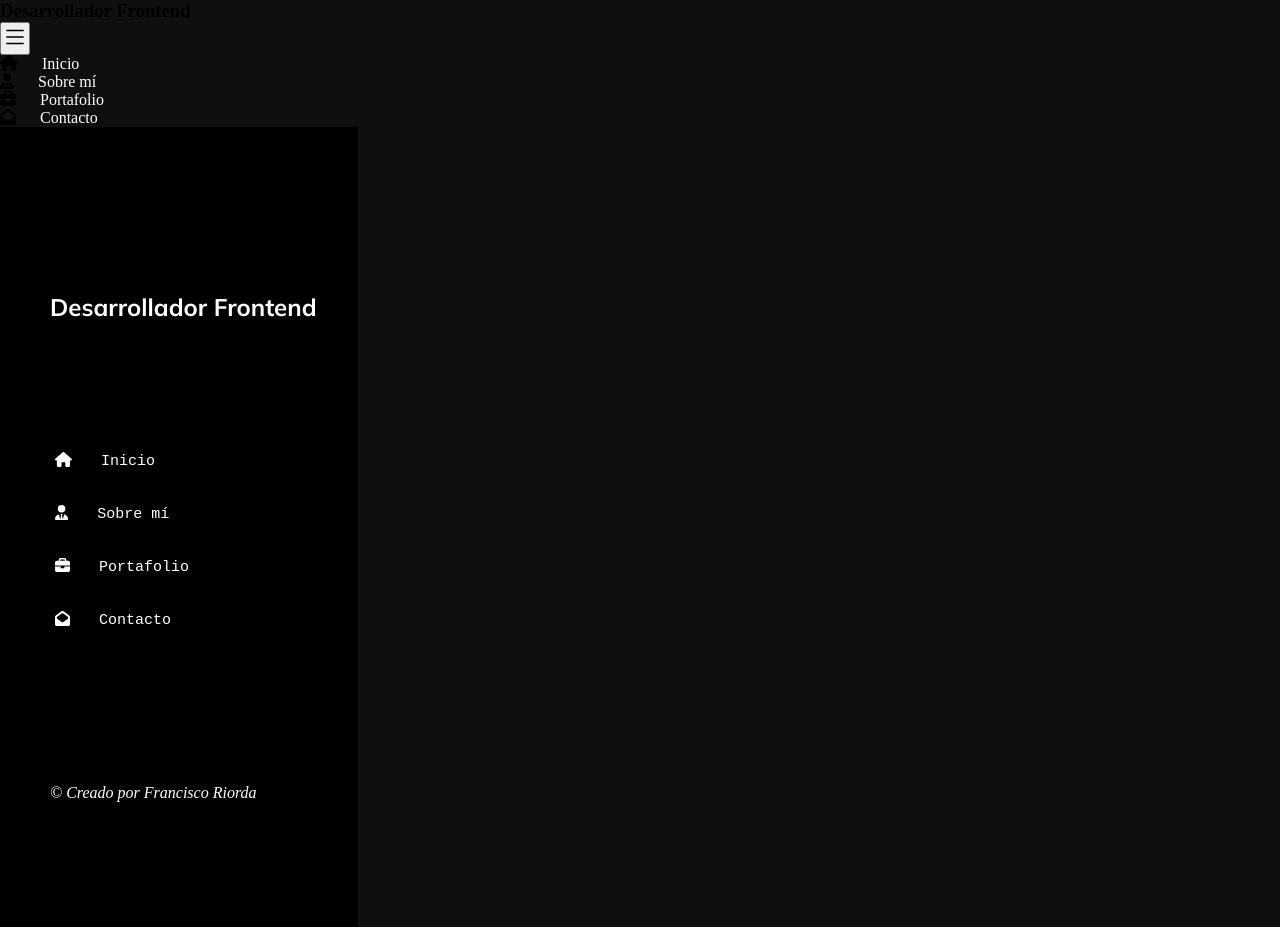
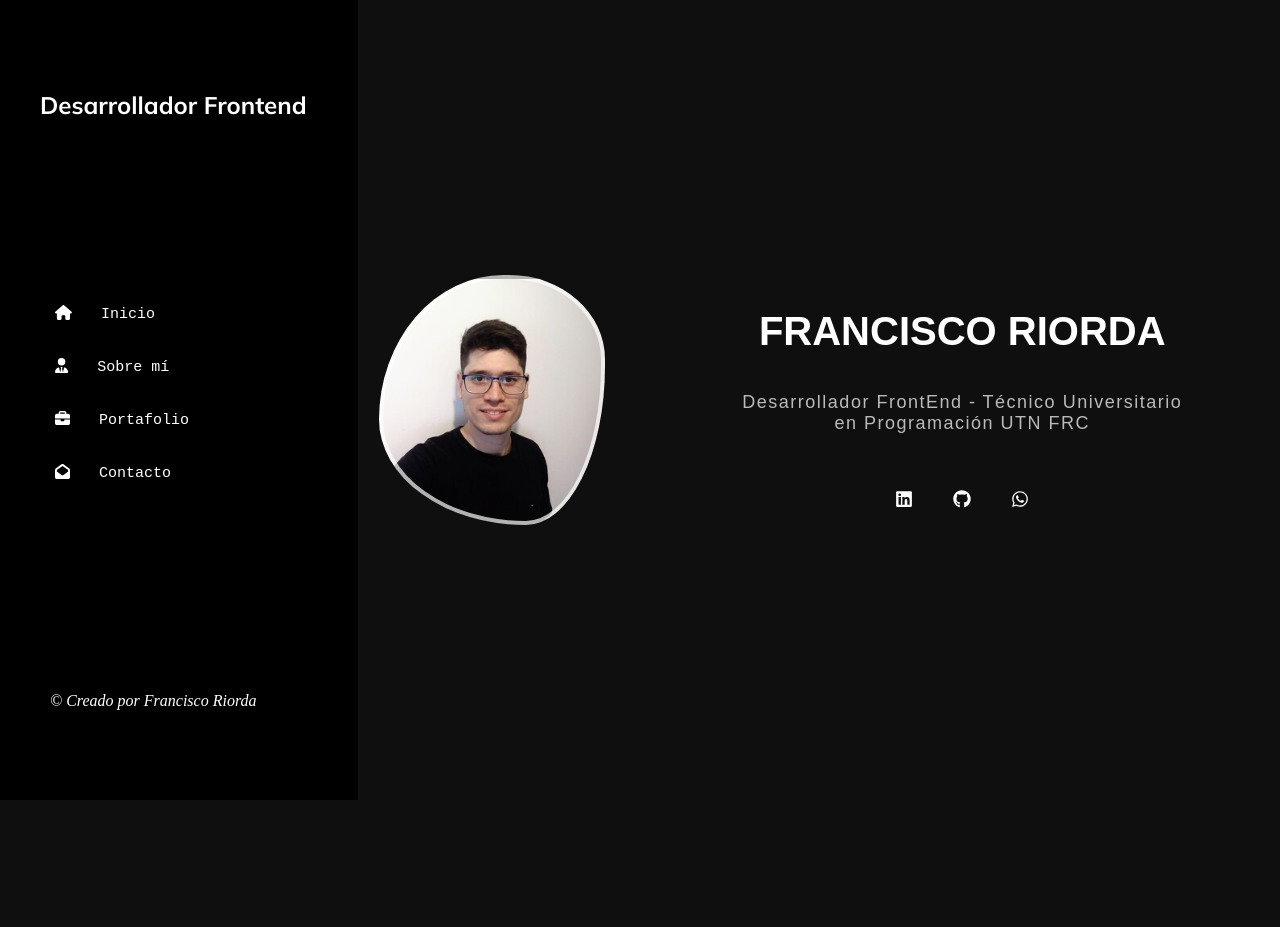
Before and after one commit to FranciscoRiorda/portfolio, a React (Create React App) app: page / in a window 1280 px wide. After the commit the page ends 840 px from the top, so only its background shows below. Built offline with nearby package versions, Linux system fonts and the light colour scheme.

Commit message:
@media home

```diff
--- a/src/componentes/Home/Home.jsx
+++ b/src/componentes/Home/Home.jsx
@@ -8,7 +8,7 @@ import { Link } from "react-router-dom";
 const Home = () => {
   return (
     <>
-      {/* <div className="card">
+      <div className="card">
         <div className="container">
           <div data-aos="fade-up" className="container2">
             <div className="cardPerfil">
@@ -26,10 +26,22 @@ const Home = () => {
                 </div>
                 <div data-aos="fade-left" className="redes">
                   <div>
-                    <FaLinkedin />
+                    <Link
+                      data-aos="fade-left"
+                      to="https://www.linkedin.com/in/francisco-riorda/"
+                      target="_blank"
+                    >
+                      <FaLinkedin className="redesHome" />
+                    </Link>
                   </div>
                   <div>
-                    <FaGithub />
+                    <Link
+                      data-aos="fade-left"
+                      to="https://github.com/FranciscoRiorda"
+                      target="_blank"
+                    >
+                      <FaGithub className="redesHome" />
+                    </Link>
                   </div>
                   <div>
                     <Link
@@ -37,7 +49,7 @@ const Home = () => {
                       to="https://wa.me/3534795305"
                       target="_blank"
                     >
-                      <FaWhatsapp className="wappHome" />
+                      <FaWhatsapp className="redesHome" />
                     </Link>
                   </div>
                 </div>
@@ -45,7 +57,7 @@ const Home = () => {
             </div>
           </div>
         </div>
-      </div> */}
+      </div>
     </>
   );
 };
--- a/src/componentes/Home/homeStyles.css
+++ b/src/componentes/Home/homeStyles.css
@@ -1,11 +1,205 @@
-.card{
+@keyframes bordes {
+    0% {
+        border-radius: 60% 40% 30% 70%/60% 30% 70% 40%;
+    }
+
+    50% {
+        border-radius: 30% 60% 70% 40%/50% 60% 30% 60%;
+    }
+
+    100% {
+        border-radius: 60% 40% 30% 70%/60% 30% 70% 40%;
+    }
+}
+
+@media (max-width: 575px) {
+    .card {
+        width: 100%;
+        display: flex;
+        justify-content: center;
+        margin-top: 10%;
+    }
+
+    .card>.container {
+        width: 100%;
+    }
+
+    .container2 {
+        width: 100%;
+    }
+
+    .cardPerfil {
+        width: 100%;
+        display: flex;
+        flex-direction: row;
+        flex-wrap: wrap;
+        justify-content: center;
+    }
+
+    .perfil {
+        display: flex;
+        flex-flow: row wrap;
+        justify-content: space-evenly;
+        width: 100%;
+        height: 300px;
+        color: white;
+        margin: 0px 20px;
+    }
+
+    .imgPerfil {
+        background-image: url("../../../public/assets/img/fotoPerfil.jpg");
+        background-repeat: no-repeat;
+        background-position: center;
+        width: 180px;
+        height: 180px;
+        margin: 60px 0px;
+        animation: bordes 7s infinite;
+        border: solid 4px rgba(255, 255, 255, 0.69);
+    }
+
+    .nombre {
+        font-size: 30px;
+        font-weight: 600;
+        margin: 15px 0px;
+        text-transform: uppercase;
+        font-family: 'Signika', sans-serif;
+        line-height: 1.2;
+        text-align: center;
+    }
+
+    .descripcion {
+        font-family: 'Montserrat', sans-serif;
+        font-weight: 500;
+        margin: 20px 0px;
+        width: 100%;
+        max-width: 450px;
+        color: rgb(186, 186, 186);
+        letter-spacing: 1.5px;
+        text-align: center;
+        font-size: 0.8rem;
+    }
+
+    .redes {
+        font-size: large;
+        display: flex;
+        justify-content: flex-start;
+
+    }
+
+    .redes>div {
+        cursor: pointer;
+        transition: .3s;
+        padding: 20px;
+    }
+
+    .redes>div:hover {
+        transform: translate(0px, -10%);
+    }
+
+    .redesHome {
+        color: rgb(255, 255, 255);
+    }
+}
+
+@media (min-width: 576px) {
+    .card {
+        width: 100%;
+        display: flex;
+        justify-content: center;
+        margin-top: 10%;
+    }
+
+    .card>.container {
+        width: 100%;
+    }
+
+    .container2 {}
+
+    .cardPerfil {
+        display: flex;
+        flex-direction: row;
+        flex-wrap: wrap;
+        justify-content: center;
+    }
+
+    .perfil {
+        display: flex;
+        flex-flow: column wrap;
+        justify-content: space-evenly;
+        align-items: center;
+        width: 100%;
+        height: 300px;
+        color: white;
+        margin: 0px 20px;
+    }
+
+    .imgPerfil {
+        background-image: url("../../../public/assets/img/fotoPerfil.jpg");
+        background-repeat: no-repeat;
+        background-position: center;
+        width: 200px;
+        height: 200px;
+        margin: 60px 0px;
+        animation: bordes 7s infinite;
+        border: solid 4px rgba(255, 255, 255, 0.69);
+    }
+
+    .nombre {
+        font-size: 35px;
+        font-weight: 600;
+        margin: 15px 0px;
+        text-transform: uppercase;
+        font-family: 'Signika', sans-serif;
+        line-height: 1.2;
+        text-align: center;
+    }
+
+    .descripcion {
+        font-family: 'Montserrat', sans-serif;
+        font-weight: 500;
+        margin: 20px 0px;
+        max-width: 450px;
+        color: rgb(186, 186, 186);
+        letter-spacing: 1.5px;
+        text-align: center;
+        font-size: 0.8rem;
+    }
+
+    .redes {
+        font-size: large;
+        display: flex;
+        justify-content: flex-start;
+    }
+
+    .redes>div {
+        cursor: pointer;
+        transition: .3s;
+        padding: 20px;
+    }
+
+    .redes>div:hover {
+        transform: translate(0px, -10%);
+    }
+
+    .redesHome {
+        color: rgb(255, 255, 255);
+    }
+}
+
+@media screen and (min-width: 768px) {}
+
+@media screen and (min-width: 992px) {
+    .card {
+        width: 100%;
         display: flex;
         justify-content: flex-end;
-    margin-top: -100vh;
+        margin-top: -105vh;
+        height: 110vh;
     }
-.card > .container{
-    position: absolute;
-    width: 75%;
+
+    .card>.container {
+        /* position: absolute; */
+        width: 72%;
         height: 100%;
         display: flex;
         flex-direction: column;
@@ -13,15 +207,67 @@
         background-color: #0F0F0F;
     }
 
-.container2{
+    .container2 {}
+
+    .cardPerfil {
+        display: flex;
+        flex-flow: column wrap;
+        align-items: center;
+    }
+
+    .perfil {
+        display: flex;
+        flex-flow: column nowrap;
+        justify-content: space-evenly;
+        width: 100%;
+        height: 300px;
+        color: white;
+    }
+
+    .imgPerfil {
+        background-image: url("../../../public/assets/img/fotoPerfil.jpg");
+        background-size: cover;
+        width: 250px;
+        height: 250px;
+        margin: 0px 50px 0px 10px;
+        animation: bordes 7s infinite;
+        border: solid 4px rgba(255, 255, 255, 0.69);
+    }
+
+    .nombre {
+        font-size: 30px;
+        font-weight: 600;
+        margin: 55px 0px;
+    }
+
+    .descripcion {
+        font-size: 18px;
+    }
+
+    .redes {
+        padding: 15px;
+    }
+
+
+}
+
+@media screen and (min-width: 1200px) {
+    .container2 {
         display: flex;
         justify-content: center;
+    }
+
+    .cardPerfil {
+        display: flex;
+        flex-flow: row nowrap;
+        align-items: center;
     }
 
     .cardPerfil{
         display: flex;
         flex-direction: row;
     }
+
     .perfil{
         display: flex;
         flex-direction: column;
@@ -33,16 +279,16 @@
 
     .imgPerfil{
         background-image: url("../../../public/assets/img/fotoPerfil.jpg");
-    width: 400px;
-    height: 300px;
+        width: 350px;
+        height: 250px;
         margin: 0px 50px 0px 10px;
         animation: bordes 7s infinite;
         border: solid 4px rgba(255, 255, 255, 0.69);
     }
 
     .nombre {
-    font-size: 48px;
-    font-weight: 800;
+        font-size: 40px;
+        font-weight: 600;
         margin-bottom: 15px;
         text-transform: uppercase;
         font-family: 'Signika', sans-serif;
@@ -56,6 +302,7 @@
         max-width: 450px;
         color: rgb(186, 186, 186);
         letter-spacing: 1.5px;
+
     }
 
     .redes{
@@ -64,7 +311,6 @@
         justify-content: flex-start;
 
     }
-
     .redes > div {
         cursor: pointer;
         transition: .3s;
@@ -78,101 +324,6 @@
     .wappHome{
         color: white;
     }
-
-@keyframes bordes {
-    0%{
-        border-radius: 60% 40% 30% 70%/60% 30% 70% 40%;
-    }
-    50% {
-        border-radius: 30% 60% 70% 40%/50% 60% 30% 60%;
-    }
-    100% {
-        border-radius: 60% 40% 30% 70%/60% 30% 70% 40%;
-    }
 }
 
-@media (max-width: 575px) {
-    .card{
-
-        /* display: flex;
-        justify-content: flex-end;
-        margin-top: 0vh; */
-    }
-    .card > .container{
-        /* position: fixed;
-        width: 100%;
-        height: 80%;
-        display: flex;
-        flex-direction: column;
-        justify-content: center;
-        background-color: #0F0F0F;
-        margin: 0;
-        padding: 0; */
-    }
-
-    .container2{
-        /* display: flex;
-        justify-content: center; */
-    }
-
-    .cardPerfil{
-        /* display: flex;
-        flex-direction: row; */
-    }
-    .perfil{
-        /* display: flex;
-        flex-direction: column;
-        justify-content: space-evenly;
-        width: 100%;
-        height: 300px;
-        color: white; */
-    }
-
-    .imgPerfil{
-        /* background-image: url("../../../public/assets/img/fotoPerfil.jpg");
-        width: 400px;
-        height: 300px;
-        margin: 0px 50px 0px 10px;
-        animation: bordes 7s infinite;
-        border: solid 4px rgba(255, 255, 255, 0.69); */
-    }
-
-    .nombre {
-        /* font-size: 48px;
-        font-weight: 800;
-        margin-bottom: 15px;
-        text-transform: uppercase;
-        font-family: 'Signika', sans-serif;
-        line-height: 1.2;     */
-    }
-
-    .descripcion{
-        /* font-family: 'Montserrat', sans-serif;
-        font-weight: 500;
-        margin-bottom: 20px;
-        max-width: 450px;
-        color: rgb(186, 186, 186);
-        letter-spacing: 1.5px; */
-    }
-
-    .redes{
-        /* font-size: large;
-        display: flex;
-        justify-content: flex-start; */
-
-    }
-
-    .redes > div {
-        /* cursor: pointer;
-        transition: .3s;
-        padding: 20px; */
-    }
-
-    .redes > div:hover{
-        /* transform: translate(0px, -10%); */
-    }
-
-    .wappHome{
-        /* color: white; */
-    }
-  }
+@media screen and (min-width: 1400px) {}
--- a/src/componentes/SideBar/sideBarStyles.css
+++ b/src/componentes/SideBar/sideBarStyles.css
@@ -1,18 +1,18 @@
 .sideBar {
+    position: sticky;
+    display: flex;
     background-color: #000;
     width: 28%;
     min-width: 250px;
-    position: sticky;
     top: 0;
     height: 100vh;
-    display: flex;
 }
 
 .sideBarDivs {
     margin-left: 50px;
     display: flex;
     flex-direction: column;
-    justify-content: space-evenly;
+    justify-content: space-around;
 }
 
 .tituloSideBar {
@@ -20,10 +20,6 @@
     display: flex;
     justify-content: flex-start;
     font-family: 'Mulish', sans-serif;
-}
-
-.tituloSideBar>h2 {
-    margin-top: 15%;
 }
 
 .menuSideBar {
@@ -61,7 +57,7 @@
     font-style: italic;
 }
 
-@media (max-width: 575px) {
+@media screen and (max-width: 575px) {
     .sideBar{
         display: none;
     }
@@ -101,7 +97,7 @@
         transition: all .5s ease;
     }
     .cabeceraNav.isActive{
-        height: 40vh;
+        height: 30vh;
         opacity: 1;
     }
     .cabeceraUl{
@@ -126,3 +122,91 @@
 
 
 }
+
+@media screen and (min-width: 576px) {
+    .sideBar{
+        display: none;
+    }
+    .cabecera{
+        background-color: #000;
+        width: 100%;
+        display: flex;
+        flex-direction: row;
+        flex-wrap: wrap;
+        justify-content: space-between;
+        padding: 1rem;
+        align-items: center;
+    }
+    .cabeceraH2{
+        color: white;
+        padding: 1rem;
+    }
+    .cabeceraButton{
+        background-color: #000;
+        color: white;
+        border: none;
+        cursor: pointer;
+    }
+    .cabeceraMenu{
+        width: 1.5rem;
+        height: 1.2rem;
+        fill: white;
+    }
+    .cabeceraNav{
+        width: 100%;
+        flex-flow: row nowrap;
+        justify-content: center;
+        align-items: center;
+        height: 0vh;
+        overflow: hidden;
+        opacity: 0;
+        transition: all .5s ease;
+    }
+    .cabeceraNav.isActive{
+        height: 30vh;
+        opacity: 1;
+    }
+    .cabeceraUl{
+        display: flex;
+        flex-flow: column nowrap;
+        justify-content: flex-end;
+        align-items: center;
+
+    }
+    .cabeceraLi{
+        list-style-type: none;
+        margin: 0.7rem;
+        color: white;
+        width: 100%;
+        padding: 1%;
+        display: flex;
+        justify-content: center;
+    }
+    .cabeceraLi:hover{
+        background-color: rgb(65, 65, 65);
+    }
+
+
+}
+
+@media screen and (min-width: 768px) {
+
+}
+
+@media screen and (min-width: 992px) {
+    .cabecera{
+        display: none;
+    }
+    .sideBar{
+        display: flex;
+    }
+    .tituloSideBar>h2 {
+        margin-left: -10px;
+    }
+}
+
+@media screen and (min-width: 1200) {
+    .tituloSideBar>h2 {
+        margin: 0 0 0 0;
+    }
+}
```
Lines whose indentation alone changed are shown as unchanged.
